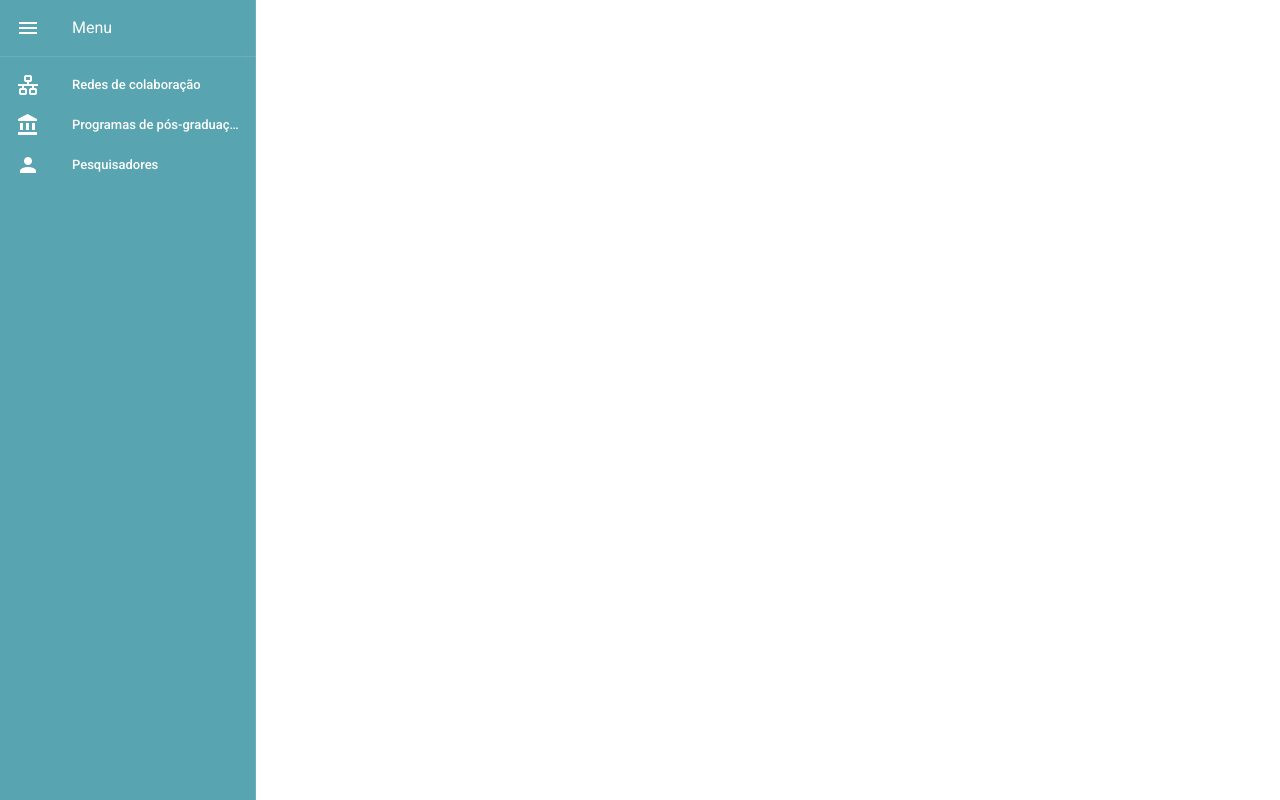
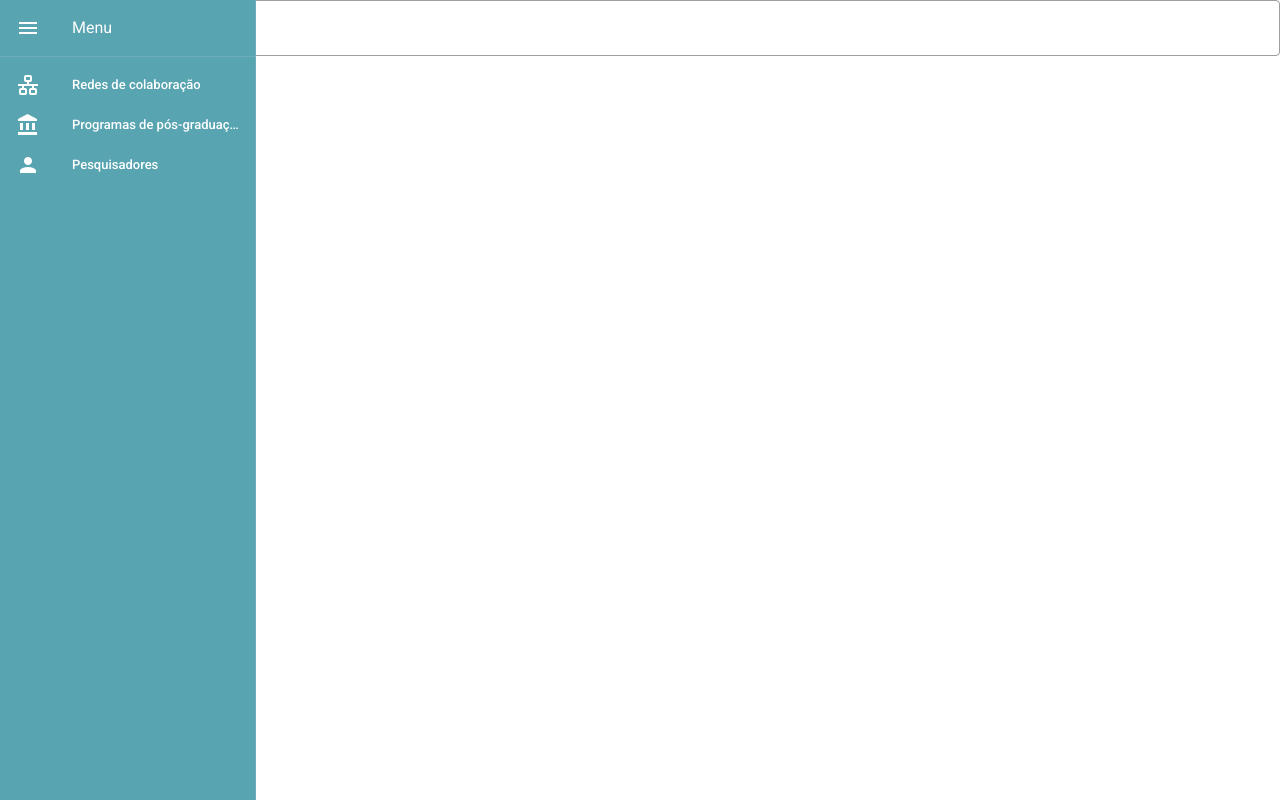
Before and after one commit to ml-imd/Sclx_research, a Vue app in the folder scylax-vue/: page / in a window 1280 px wide. Built offline with nearby package versions, Linux system fonts and the light colour scheme.

Commit message:
Inicio da tela de redes de colaboração

```diff
--- a/scylax-vue/src/App.vue
+++ b/scylax-vue/src/App.vue
@@ -1,10 +1,15 @@
 <template>
   <v-app>
+    <v-main>
+      <RedesDeColaboracao/>
+    </v-main>
+
     <v-navigation-drawer
       permanent
       expand-on-hover
       color="#58A4B0"
       dark
+      absolute
     >
       <v-list-item>
         <v-list-item-icon>
@@ -32,11 +37,13 @@
 </template>
 
 <script>
+import RedesDeColaboracao from './components/RedesDeColaboracao.vue'
 
 export default {
   name: 'App',
 
   components: {
+    RedesDeColaboracao
   },
 
   data: () => ({
--- /dev/null
+++ b/scylax-vue/src/components/RedesDeColaboracao.vue
@@ -0,0 +1,25 @@
+<template>
+    <v-container
+        fluid
+        class=""
+    >
+        <v-row >
+            <v-text-field
+                name="name"
+                label="label"
+                id="id"
+                outlined
+            ></v-text-field>
+        </v-row>
+    </v-container>
+</template>
+
+<script>
+export default {
+    name: "RedesDeColaboração",
+
+    data: () => ({
+
+    })
+}
+</script>
```
